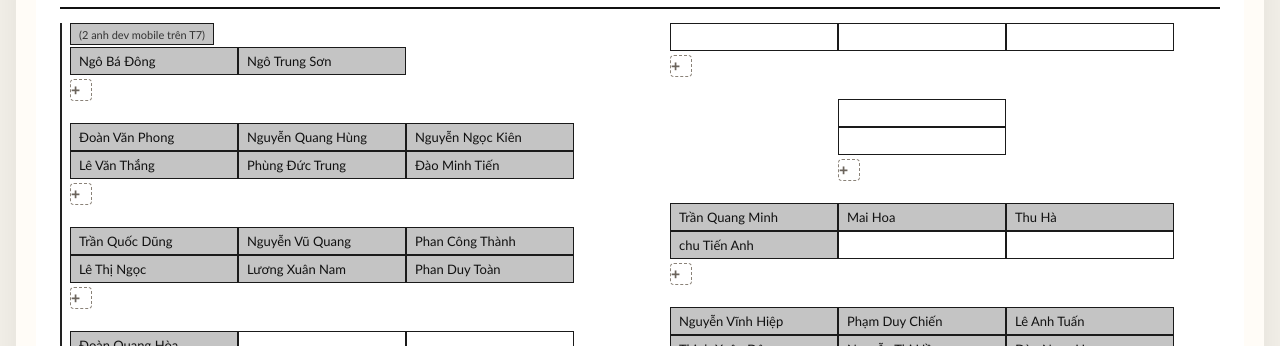
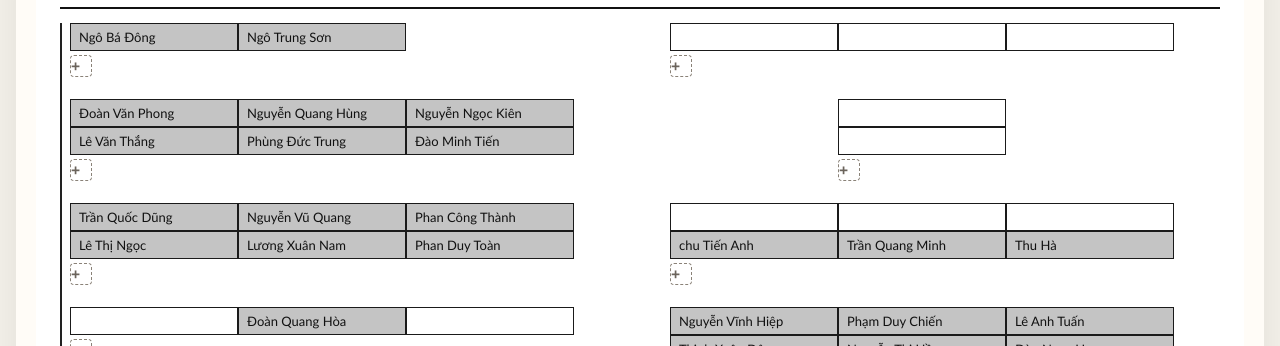
Before and after one commit to khoigf/khoigf.github.io, a plain HTML site: page vecom/index.html in a window 1280 px wide. Shown: the part 454-800 px from the top of the page. Drawn offline with Linux system fonts and the light colour scheme.

Commit message:
vé cơm v1.1

```diff
--- a/vecom/index.html
+++ b/vecom/index.html
@@ -482,7 +482,7 @@
     const STORAGE_KEY = "vecom-seat-names-v1";
     const STORAGE_EXTRAS = "vecom-extra-cells-v1";
     const RAW_LAYOUT = [
-      { id: "l-mobile", side: "left", cols: 2, note: "(2 anh dev mobile trên T7)", cells: [
+      { id: "l-mobile", side: "left", cols: 2, cells: [
         ["Ngô Bá Đông", "Ngô Trung Sơn"]
       ]},
       { id: "l-a", side: "left", cols: 3, cells: [
@@ -494,7 +494,7 @@
         ["Lê Thị Ngọc", "Lương Xuân Nam", "Phan Duy Toàn"]
       ]},
       { id: "l-c", side: "left", cols: 3, cells: [
-        ["Đoàn Quang Hòa", null, null]
+        ["", "Đoàn Quang Hòa", null]
       ]},
       { id: "l-bottom", side: "left", cols: 3, line: "bottom", cells: [
         ["Sơn hải", "Lê Gia Quang", "Vũ Việt Thành"]
@@ -507,8 +507,8 @@
         [null]
       ]},
       { id: "r-d", side: "right", cols: 3, cells: [
-        ["Trần Quang Minh", "Mai Hoa", "Thu Hà"],
-        ["chu Tiến Anh", null, null]
+        ["", null, null],
+        ["chu Tiến Anh", "Trần Quang Minh", "Thu Hà"]
       ]},
       { id: "r-e", side: "right", cols: 3, cells: [
         ["Nguyễn Vĩnh Hiệp", "Phạm Duy Chiến", "Lê Anh Tuấn"],
```
